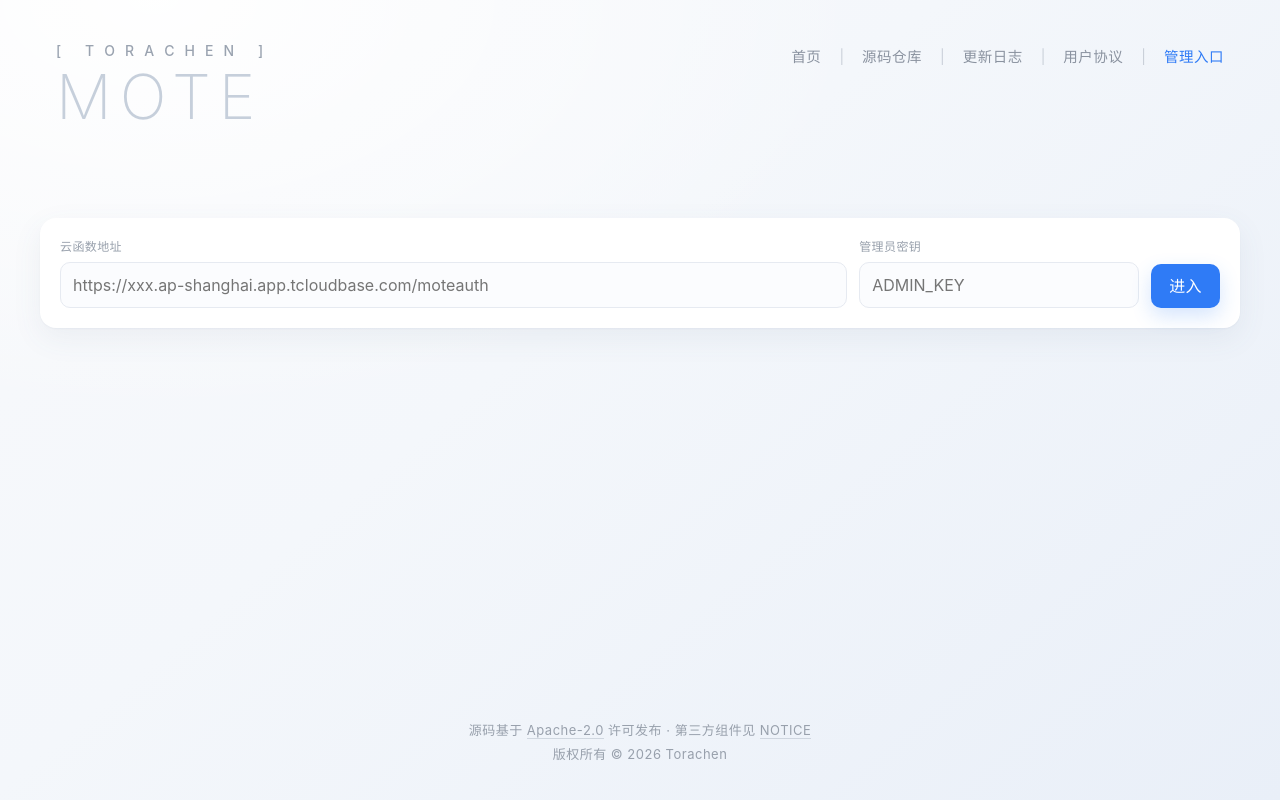
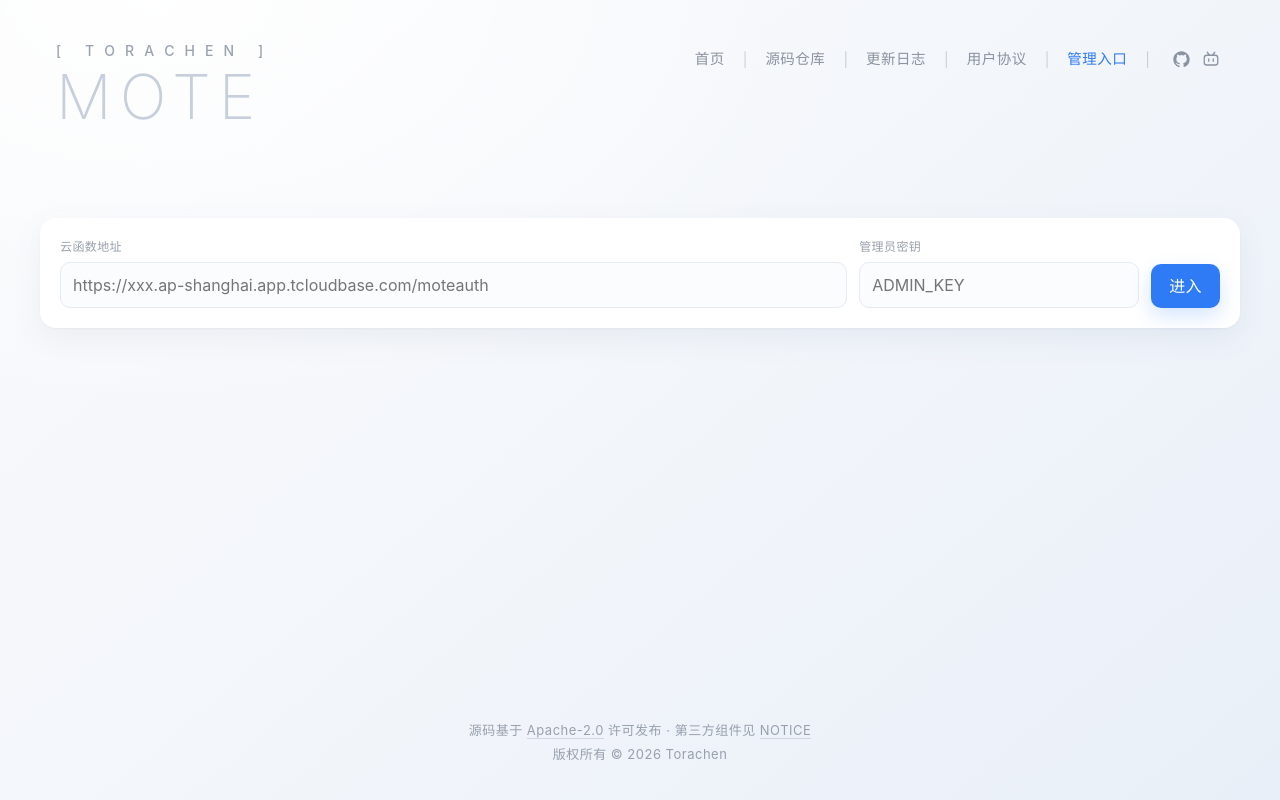
Before and after one commit to TorachenG/Mote, a browser extension: page docs/developer.html in a window 1280 px wide. Drawn offline with Linux system fonts and the light colour scheme; no server answers.

Commit message:
nav: add GitHub and Bilibili links

```diff
--- a/docs/developer.html
+++ b/docs/developer.html
@@ -86,6 +86,11 @@
         </div>
       </div><i>|</i>
       <a href="developer.html" class="active">管理入口</a>
+      <i>|</i>
+      <span class="nav-social">
+        <a class="nav-icon" href="https://github.com/TorachenG" target="_blank" rel="noopener" aria-label="GitHub" title="GitHub"><svg viewBox="0 0 24 24" width="17" height="17" fill="currentColor" aria-hidden="true"><path d="M12 .5C5.73.5.5 5.73.5 12a11.5 11.5 0 0 0 7.86 10.92c.58.1.79-.25.79-.56v-2.17c-3.2.7-3.87-1.54-3.87-1.54-.52-1.33-1.28-1.68-1.28-1.68-1.05-.72.08-.7.08-.7 1.16.08 1.77 1.19 1.77 1.19 1.03 1.76 2.7 1.25 3.36.96.1-.75.4-1.25.73-1.54-2.55-.29-5.24-1.28-5.24-5.7 0-1.26.45-2.29 1.19-3.1-.12-.29-.52-1.46.11-3.05 0 0 .97-.31 3.18 1.18a11 11 0 0 1 5.8 0c2.2-1.49 3.17-1.18 3.17-1.18.63 1.59.23 2.76.11 3.05.74.81 1.19 1.84 1.19 3.1 0 4.43-2.7 5.41-5.26 5.69.41.36.78 1.06.78 2.14v3.17c0 .31.21.67.8.56A11.5 11.5 0 0 0 23.5 12C23.5 5.73 18.27.5 12 .5Z"/></svg></a>
+        <a class="nav-icon" href="https://space.bilibili.com/163472233" target="_blank" rel="noopener" aria-label="哔哩哔哩" title="哔哩哔哩"><svg viewBox="0 0 24 24" width="18" height="18" fill="none" stroke="currentColor" stroke-width="1.7" stroke-linecap="round" stroke-linejoin="round" aria-hidden="true"><rect x="3" y="7" width="18" height="13" rx="3.5"/><path d="M7 3l3 4M17 3l-3 4"/><path d="M9 12v3M15 12v3"/></svg></a>
+      </span>
     </nav>
   </div>
 
```
